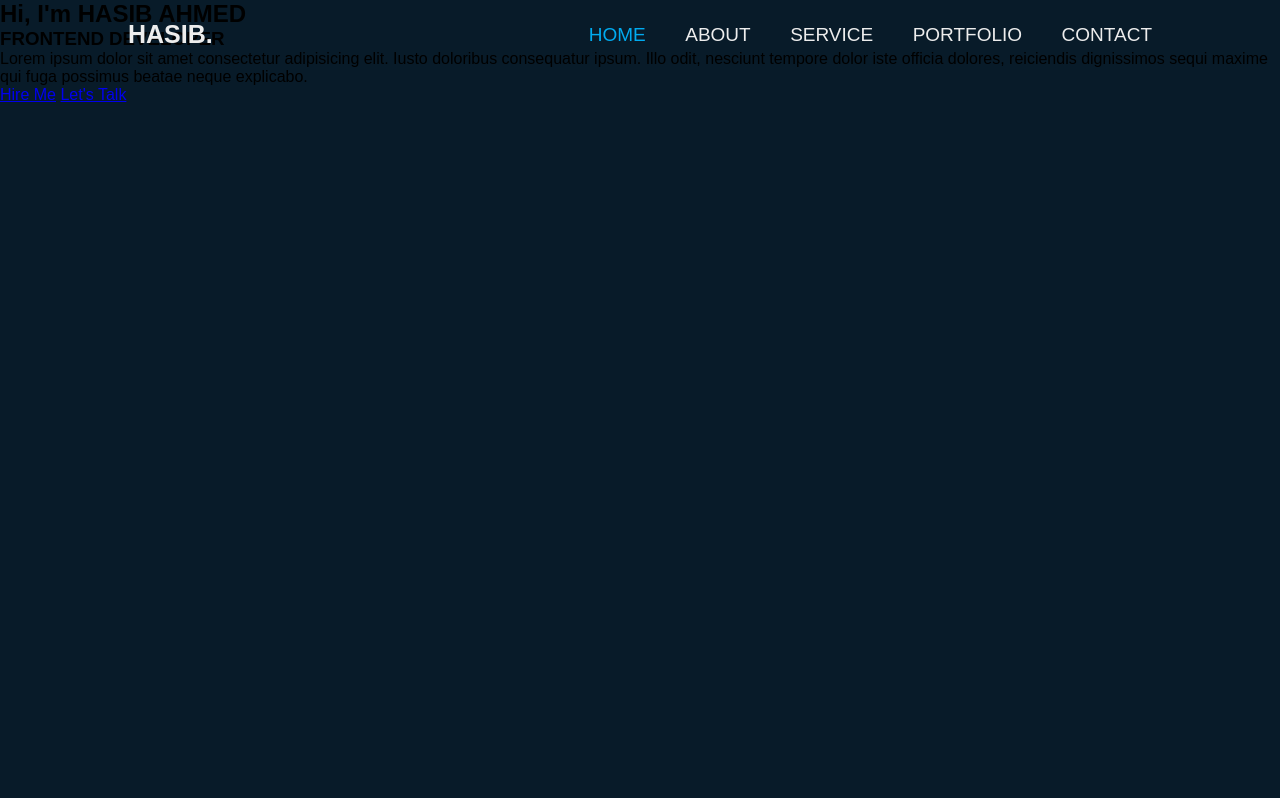
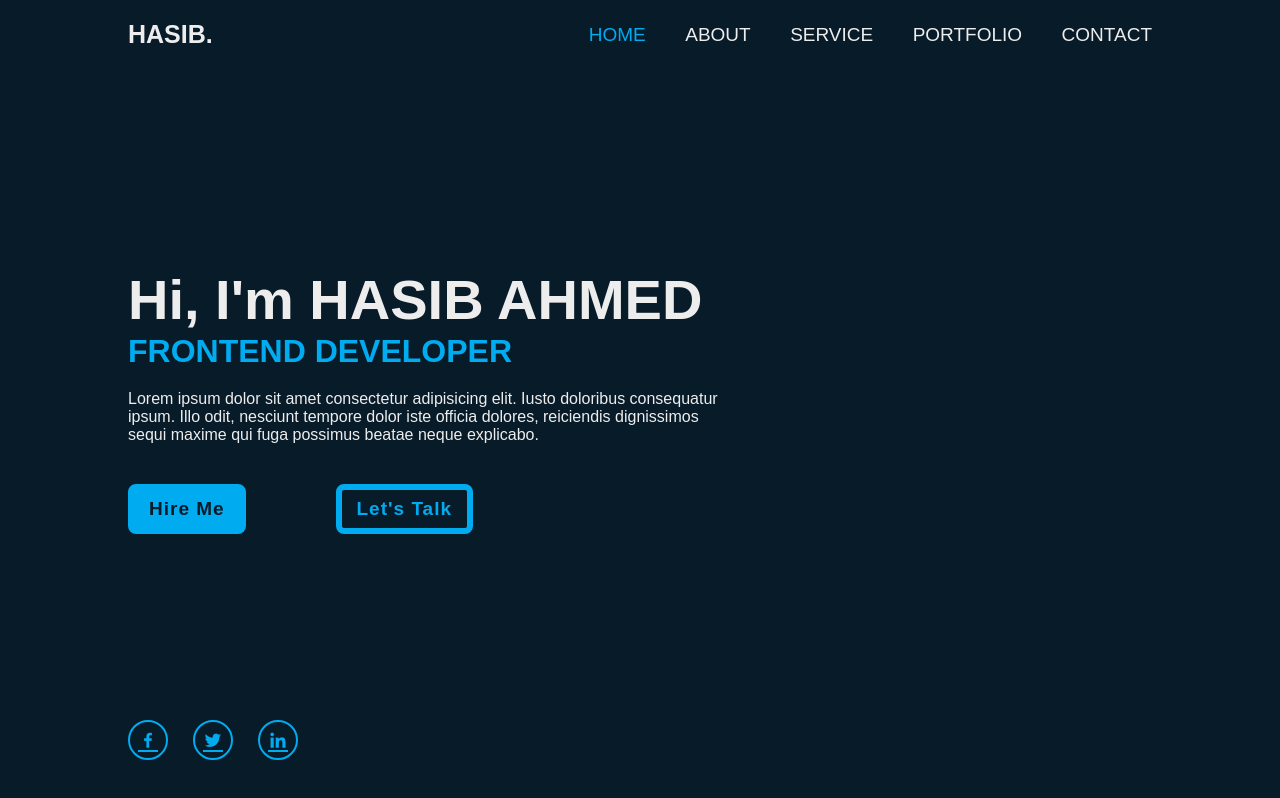
Before and after one commit to HasibAhmed265/ANOTHER-PORTFOLIO-WEBSITE, a plain HTML site: page index.html in a window 1280 px wide. Drawn offline with nearby package versions, Linux system fonts and the light colour scheme.

Commit message:
first commit

```diff
--- a/index.html
+++ b/index.html
@@ -5,6 +5,7 @@
     <meta name="viewport" content="width=device-width, initial-scale=1.0">
     <title>GLORIOUS OWN WESITE</title>
     <link rel="stylesheet" href="style.css">
+    <link href='https://unpkg.com/boxicons@2.1.4/css/boxicons.min.css' rel='stylesheet'>
 </head>
 <body>
     <header class="header">
@@ -28,6 +29,11 @@
             <a href="#">Let's Talk</a>
         </div>
     </div>
+    <div class="home-sci">
+        <a href="#"><i class='bx bxl-facebook'></i></a>
+        <a href="#"><i class='bx bxl-twitter' ></i></a>
+        <a href="#"><i class='bx bxl-linkedin'></i></a>
+    </div>
     </section>
 
 </body>
--- a/style.css
+++ b/style.css
@@ -7,7 +7,8 @@
 
 }
 body{
-    background: #081b29;
+    background-color: #081b29;
+    color: #ededed;
 
 }
 .header{
@@ -39,3 +40,127 @@ body{
 .navbar a:hover,.navbar a.active{
     color: #00abf0;
 }
+.home{
+    height: 100vh;
+    display: flex;
+    align-items: center;
+    padding: 0 10%;
+
+}
+.home-content{
+
+    max-width: 600px;
+
+
+}
+.home-content h1{
+    font-size: 56px;
+    font-weight: 700;
+    line-height: 1.2;
+}
+.home-content h3{
+    font-size: 32px;
+    font-weight: 700;
+    color: #00abf0;
+}
+.home-content p{
+    font-size: 16px;
+    margin: 20px 0 40px;
+}
+.home-content .btn-box{
+    display: flex;
+    justify-content: space-between;
+    width: 345px;
+    height: 50px;
+
+}
+.btn-box a {
+    position: relative;
+    display: inline-flex;
+    justify-content: center;
+    align-items: center;
+    width: 150;
+    height: 100%;
+     background: #00abf0;
+    border: 6px solid #00abf0;
+    border-radius: 8px;
+    font-size: 19px;
+    color: #081b29;
+    text-decoration: none;
+    font-weight: 600;
+    letter-spacing: 1px;
+    padding: 15px;
+    z-index: 1;
+    overflow: hidden;
+    transition: .5s;
+}
+.btn-box a:hover{
+    color:#00abf0 ;
+}
+
+.btn-box a:nth-child(2) {
+    background: transparent;
+    color: #00abf0;
+}
+.btn-box a:nth-child(2)::before{
+      background: #00abf0;
+}
+.btn-box a:nth-child(2):hover{
+    color:  #081b29;
+}
+.btn-box a::before{
+    content: '';
+    position: absolute;
+    top: 0%;
+    left: 0%;
+    height: 100%;
+    width: 0;
+    background: #081b29;
+    z-index: -1;
+    transition: .5s;
+}
+.btn-box a:hover::before{
+    width: 100%;
+}
+.home-sci{
+    position: absolute;
+    bottom: 40px;
+    width: 170px;
+    display: flex;
+    justify-content: space-between;
+}
+.home-sci a{
+    position: relative;
+    display: inline-flex;
+    width: 40px;
+    height: 40px;
+    justify-content: center;
+    align-items: center;
+    background: transparent;
+    border: 2px solid #00abf0 ;
+    border-radius: 50%;
+    font-size: 20px;
+    color: #00abf0;
+    text-align:none  ;
+    z-index: 1;
+    overflow: hidden;
+    transition: .5s;
+}
+.home-sci a:hover{
+    color: #081b29;
+}
+.home-sci a::before{
+    content: '';
+    position: absolute;
+    top: 0;
+    left: 0;
+    width: 0;
+    height: 100%;
+    background: #00abf0;
+    z-index: -1;
+    transition: .5s;
+
+}
+.home-sci a:hover::before {
+    width: 100%;
+}
```
Also changed, not shown: hasib.png (added).
